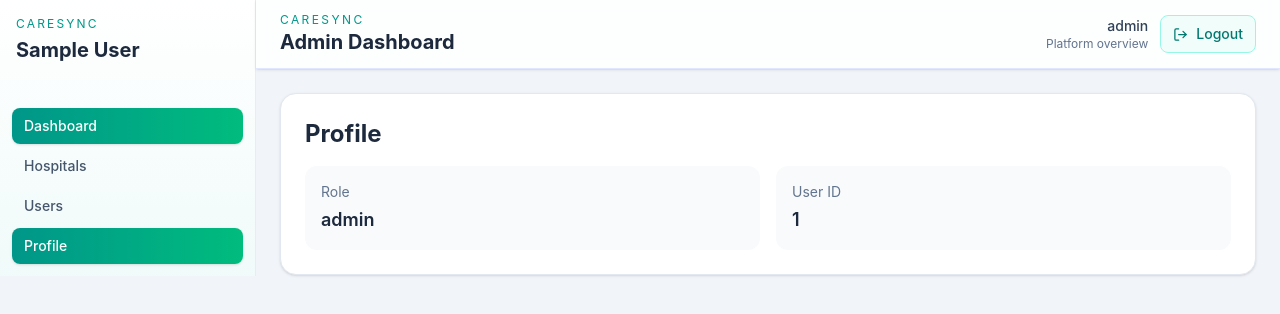
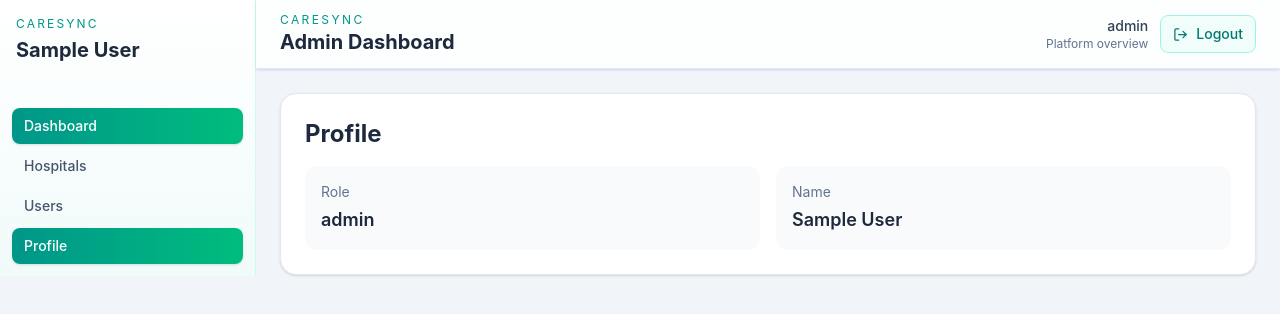
Before and after one commit to Mshindi901/hospital-appointment-system-frontend, a React (Vite) app: page /admin/profile in a window 1280 px wide. Shown: the top 314 px of the page. Built offline with nearby package versions, Linux system fonts and the light colour scheme; no server answers; sample sign-in values are in the browser's storage.

Commit message:
debugged

```diff
--- a/src/pages/AdminProfilePage.jsx
+++ b/src/pages/AdminProfilePage.jsx
@@ -12,8 +12,8 @@ export default function AdminProfilePage() {
           <p className="mt-1 text-lg font-semibold text-slate-800">{user?.role || 'Unknown'}</p>
         </div>
         <div className="rounded-xl bg-slate-50 p-4">
-          <p className="text-sm text-slate-500">User ID</p>
-          <p className="mt-1 text-lg font-semibold text-slate-800 break-all">{user?.id || 'N/A'}</p>
+          <p className="text-sm text-slate-500">Name</p>
+          <p className="mt-1 text-lg font-semibold text-slate-800 break-all">{user?.name || 'N/A'}</p>
         </div>
       </div>
     </div>
--- a/src/pages/DoctorProfilePage.jsx
+++ b/src/pages/DoctorProfilePage.jsx
@@ -12,8 +12,8 @@ export default function DoctorProfilePage() {
           <p className="mt-1 text-lg font-semibold text-slate-800">{user?.role || 'Unknown'}</p>
         </div>
         <div className="rounded-xl bg-slate-50 p-4">
-          <p className="text-sm text-slate-500">User ID</p>
-          <p className="mt-1 text-lg font-semibold text-slate-800 break-all">{user?.id || 'N/A'}</p>
+          <p className="text-sm text-slate-500">Name</p>
+          <p className="mt-1 text-lg font-semibold text-slate-800 break-all">{user?.name || 'N/A'}</p>
         </div>
       </div>
     </div>
--- a/src/pages/ManagerProfilePage.jsx
+++ b/src/pages/ManagerProfilePage.jsx
@@ -12,8 +12,8 @@ export default function ManagerProfilePage() {
           <p className="mt-1 text-lg font-semibold text-slate-800">{user?.role || 'Unknown'}</p>
         </div>
         <div className="rounded-xl bg-slate-50 p-4">
-          <p className="text-sm text-slate-500">User ID</p>
-          <p className="mt-1 text-lg font-semibold text-slate-800 break-all">{user?.id || 'N/A'}</p>
+          <p className="text-sm text-slate-500">Name</p>
+          <p className="mt-1 text-lg font-semibold text-slate-800 break-all">{user?.name || 'N/A'}</p>
         </div>
       </div>
     </div>
```
